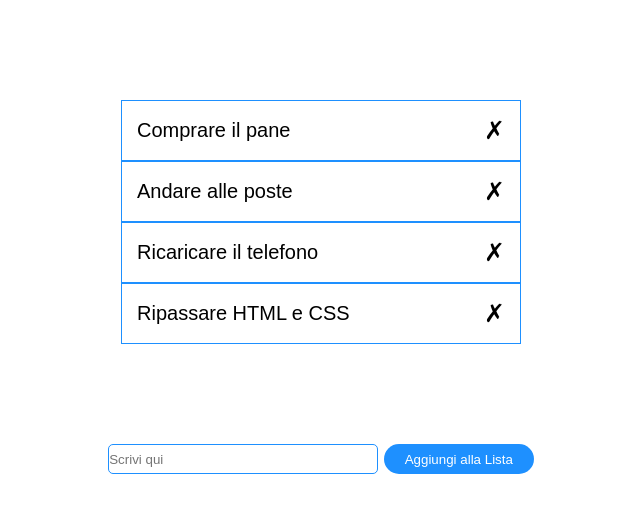
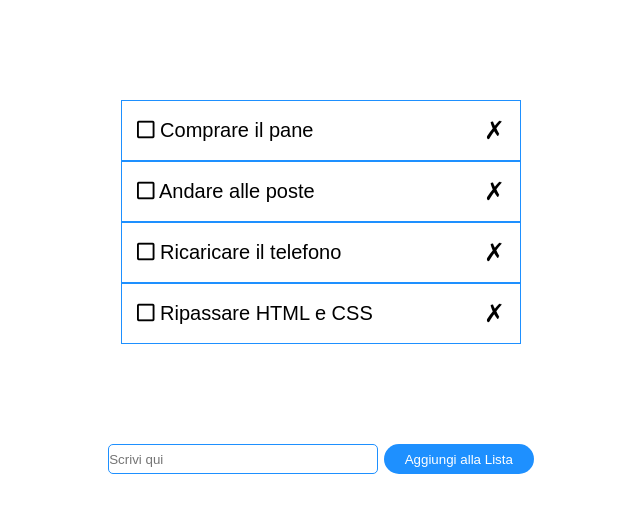
Before and after one commit to DamianoLandi/vue-todolist, a plain HTML site: page index.html in a window 1280 px wide. Shown: the whole page, without its empty margins (319-959 px from the left). Drawn offline with nearby package versions, Linux system fonts and the light colour scheme.

Commit message:
Spunta Task Completate

```diff
--- a/css/style.css
+++ b/css/style.css
@@ -64,3 +64,11 @@ input{
     border-radius: 15px;
     padding: 0 5px
 }
+
+.done-task{
+    color: lightgray;
+}
+
+.clickable{
+    cursor: pointer;
+}
--- a/index.html
+++ b/index.html
@@ -6,18 +6,23 @@
     <meta name="viewport" content="width=device-width, initial-scale=1.0">
     <title>Document</title>
     <script src="https://cdn.jsdelivr.net/npm/vue@2/dist/vue.js"></script>
+    <link rel="stylesheet" href="https://cdnjs.cloudflare.com/ajax/libs/font-awesome/5.15.3/css/all.min.css" referrerpolicy="no-referrer" />
     <link rel="stylesheet" href="./css/style.css">
 </head>
 <body>
     <div id="root">
         <h1 v-if="!this.list.length">Non hai nulla da fare, vai a riposarti!</h1>
         <ul v-else>
-            <li v-for="(element, index) in list"> {{element}}
+            <li v-for="(element, index) in list">
+                <div @click="toggleDone(index)" class="clickable">
+                    <i class="far" :class="list[index].done ? 'fa-check-square' : 'fa-square'"></i>
+                    <span :class="list[index].done ? 'done-task' : ''"> {{element.text}} </span>
+                </div>
                 <button @click="removeItem(index)" class="cross">&cross;</button>
             </li>
         </ul>
         <div class="input-container">
-            <input type="text" v-model="newItem" placeholder="Scrivi qui">
+            <input type="text" v-model="newItem" placeholder="Scrivi qui" @keyup.enter="addItem">
             <button id="add" @click="addItem">Aggiungi alla Lista</button>
         </div>
     </div>
--- a/js/script.js
+++ b/js/script.js
@@ -2,12 +2,25 @@ const root = new Vue({
     el: "#root",
     data:{
         list:[
-            "Comprare il pane",
-            "Andare alle poste",
-            "Ricaricare il telefono",
-            "Ripassare HTML e CSS",
+            {
+                text: "Comprare il pane",
+                done: false,
+            },
+            {
+                text: "Andare alle poste",
+                done: false,
+            },
+            {
+                text: "Ricaricare il telefono",
+                done: false,
+            },
+            {
+                text: "Ripassare HTML e CSS",
+                done: false,
+            },
         ],
         newItem:"",
+
     },
     methods:{
         removeItem(i){
@@ -15,9 +28,19 @@ const root = new Vue({
         },
         addItem(){
             if(this.newItem.trim() != "" && !this.list.includes(this.newItem)){
-                this.list.push(this.newItem);
+                this.list.push({text: this.newItem, done: false});
             };
             this.newItem = "";
         },
+        toggleDone(i){
+            const newList = this.list.map((item, currentIndex) => {
+                if(currentIndex === i){
+                    return {text: this.list[currentIndex].text, done: !this.list[currentIndex].done}
+                }else{
+                    return this.list[currentIndex];
+                };
+            });
+            this.list = newList;
+        }
     },
 });
```
